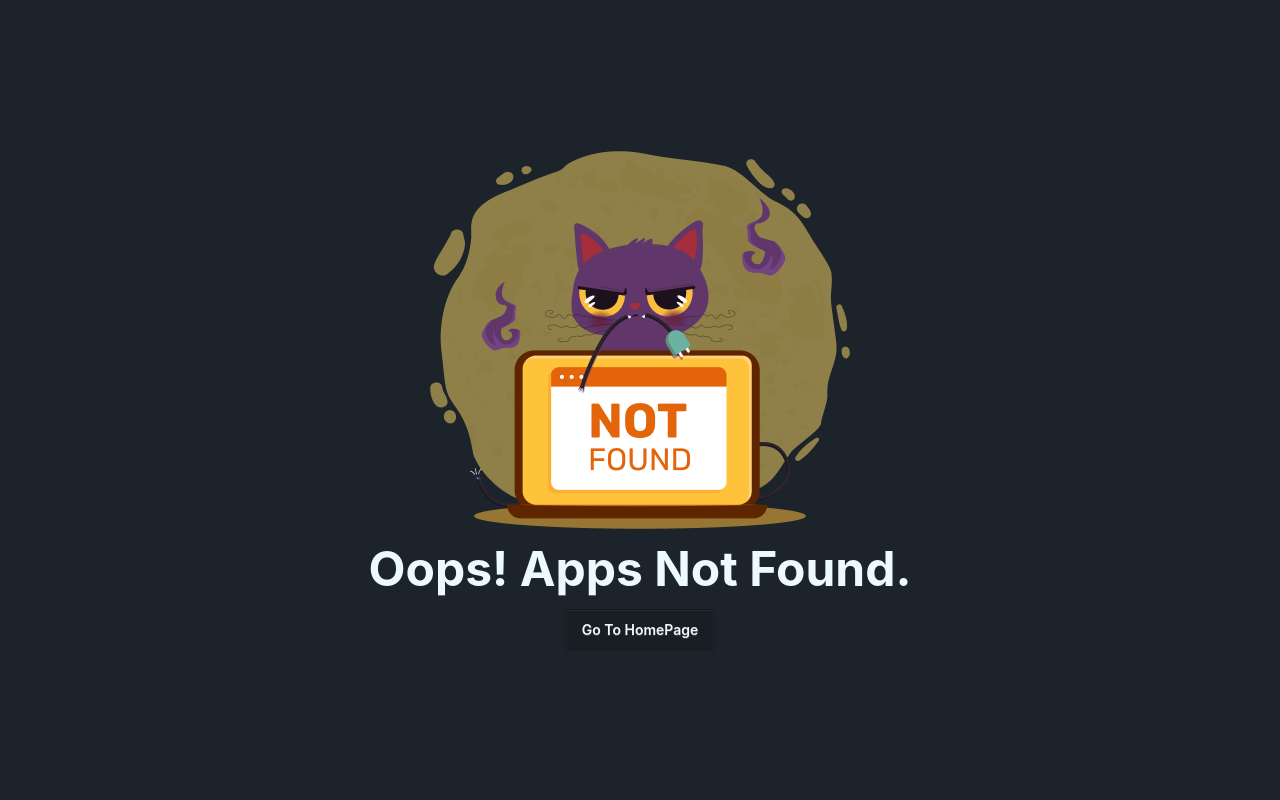
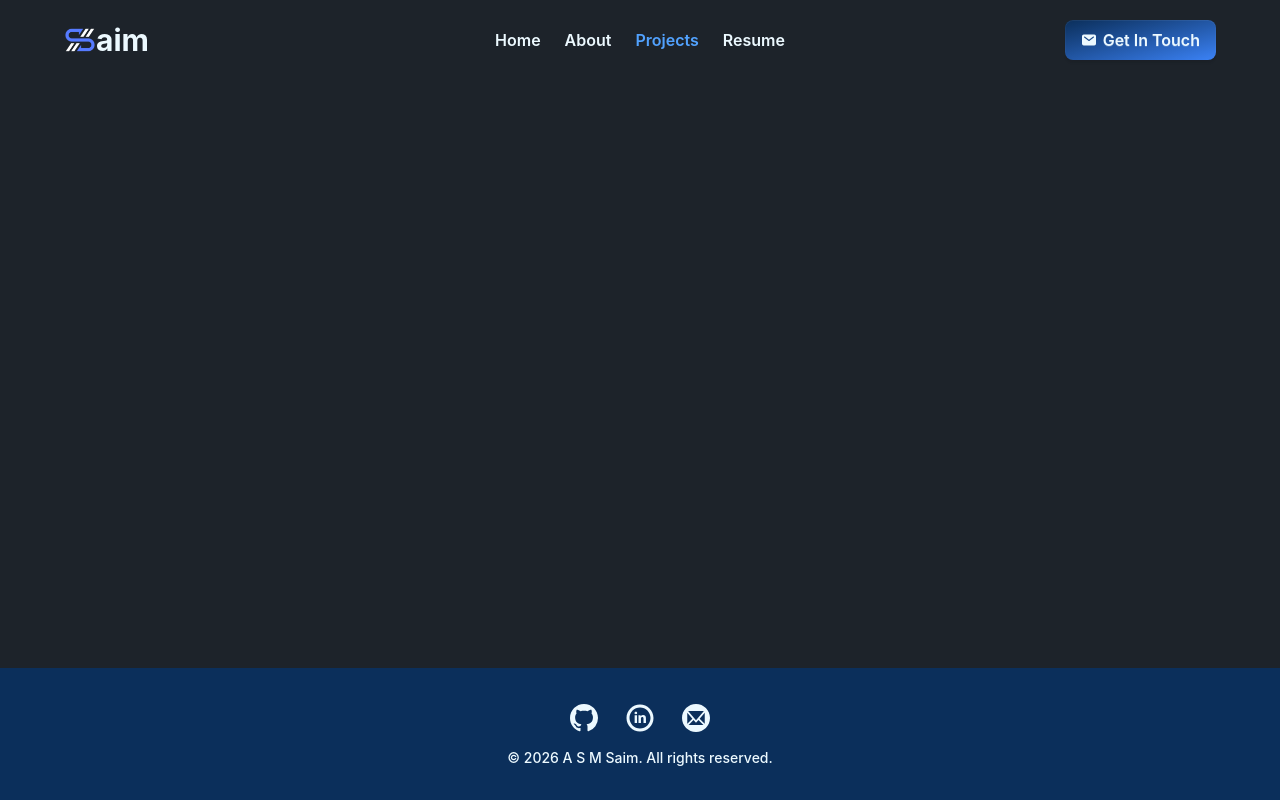
Before and after one commit to asm-saim/portfolio, a React (Vite) app: page /projects in a window 1280 px wide. Before the commit this address had no page. Built offline with nearby package versions, Linux system fonts and the light colour scheme.

Commit message:
all browser routes properly implemented

```diff
--- a/src/Routes/Routes.jsx
+++ b/src/Routes/Routes.jsx
@@ -3,6 +3,8 @@ import Error from "../pages/Error/Error";
 import Root from "../pages/Root/Root";
 import Home from "../pages/Home/Home";
 import About from "../pages/About/About";
+import Projects from "../pages/Projects/Projects";
+import Resume from "../pages/Resume/Resume";
 
 export const router = createBrowserRouter([
   {
@@ -15,9 +17,17 @@ export const router = createBrowserRouter([
         Component: Home,
       },
       {
-        path:"/about",
-        Component:About,
-      }
+        path: "/about",
+        Component: About,
+      },
+      {
+        path: "/projects",
+        Component: Projects,
+      },
+      {
+        path: "/resume",
+        Component: Resume,
+      },
     ],
   },
 ]);
--- a/src/components/Header/Navbar.jsx
+++ b/src/components/Header/Navbar.jsx
@@ -19,13 +19,13 @@ const Navbar = () => {
         <li className="m-3 font-semibold text-base">About</li>
       </NavLink>
       <NavLink
-        to="/installation"
+        to="/projects"
         className={({ isActive }) => (isActive ? "text-blue-400" : "")}
       >
         <li className="m-3 font-semibold text-base">Projects</li>
       </NavLink>
       <NavLink
-        to="/installation"
+        to="/resume"
         className={({ isActive }) => (isActive ? "text-blue-400" : "")}
       >
         <li className="m-3 font-semibold text-base">Resume</li>
--- a/src/pages/Home/Home.jsx
+++ b/src/pages/Home/Home.jsx
@@ -9,7 +9,7 @@ const Home = () => {
       <PageMeta
         title="A S M Saim | React Developer"
         description="A S M Saim is a React Developer building responsive, user-friendly, and modern web applications."
-      ></PageMeta>
+      />
       <div className="max-w-7xl mx-auto">
         <Banner></Banner>
       </div>
--- /dev/null
+++ b/src/pages/Projects/Projects.jsx
@@ -0,0 +1,17 @@
+import React from "react";
+import PageMeta from "../../components/PageMeta/PageMeta";
+
+const Projects = () => {
+  return (
+    <>
+      <PageMeta
+        title="Projects | A S M Saim"
+        description="Explore projects built by A S M Saim using React, JavaScript, Tailwind CSS, Firebase, and other modern web technologies."
+      />
+
+      {/* Projects content */}
+    </>
+  );
+};
+
+export default Projects;
--- /dev/null
+++ b/src/pages/Resume/Resume.jsx
@@ -0,0 +1,19 @@
+import React from "react";
+import PageMeta from "../../components/PageMeta/PageMeta";
+
+const Resume = () => {
+  return (
+    <>
+      <>
+        <PageMeta
+          title="Resume | A S M Saim"
+          description="View the resume of A S M Saim, a React Developer with a background in Computer Science & Engineering and experience building modern web applications."
+        />
+
+        {/* Resume content */}
+      </>
+    </>
+  );
+};
+
+export default Resume;
```
